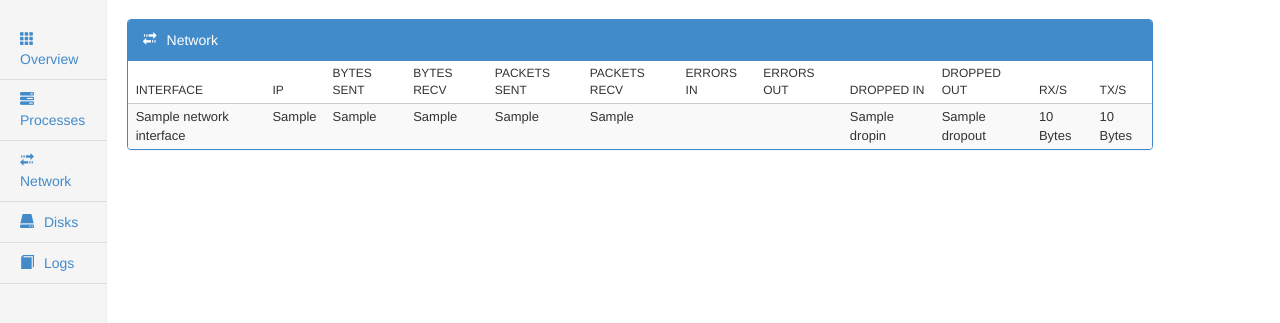
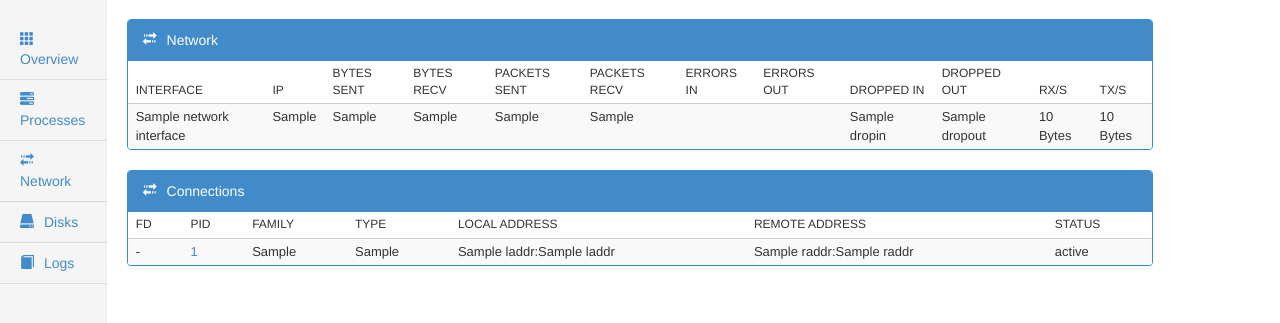
Before and after one commit to Jahaja/psdash, a Flask app: template psdash/templates/network.html in a window 1280 px wide. Shown: the part 51-374 px from the top of the page. Run offline with Flask 2, Linux system fonts and the light colour scheme; the template is opened without the code that fills it: most values are stand-ins (such as "Sample title", 1, 10 or a date in 2020); some libraries are stand-ins or nearby versions.

Commit message:
Added a system-wide connections table on the network page.
This page will probably need some additional filters further on.

```diff
--- a/psdash/templates/network.html
+++ b/psdash/templates/network.html
@@ -39,4 +39,53 @@
             </tbody>
         </table>
     </div>
+    <div id="connections" class="panel panel-primary">
+        <div class="panel-heading"><span class="glyphicon glyphicon-transfer"></span> Connections</div>
+        <table class="table table-striped table-condensed table-hover">
+            <thead>
+                <tr>
+                    <th>FD</th>
+                    <th>PID</th>
+                    <th>Family</th>
+                    <th>Type</th>
+                    <th>Local address</th>
+                    <th>Remote address</th>
+                    <th>Status</th>
+                </tr>
+            </thead>
+            <tbody>
+                {% for c in net_connections %}
+                <tr>
+                    <td>
+                        {{ c.fd if c.fd > 0 else "-" }}
+                    </td>
+                    <td>
+                        {% if c.pid %}
+                            <a href="{{ url_for(".process", pid=c.pid) }}">{{ c.pid }}</a>
+                        {% else %}
+                            -
+                        {% endif %}
+                    </td>
+                    <td>{{ socket_families[c.family] }}</td>
+                    <td>{{ socket_types[c.type] }}</td>
+                    <td>
+                        {% if c.laddr[0] and c.laddr[1] %}
+                            {{ c.laddr[0] }}:{{ c.laddr[1] }}
+                        {% else %}
+                            -
+                        {% endif %}
+                    </td>
+                    <td>
+                        {% if c.raddr[0] and c.raddr[1] %}
+                            {{ c.raddr[0] }}:{{ c.raddr[1] }}
+                        {% else %}
+                            -
+                        {% endif %}
+                    </td>
+                    <td>{{ c.status }}</td>
+                </tr>
+                {% endfor %}
+            </tbody>
+        </table>
+    </div>
 {% endblock %}
--- a/psdash/web.py
+++ b/psdash/web.py
@@ -60,6 +60,13 @@ def get_process_environ(pid):
 
     return env_vars
 
+
+def socket_constants(prefix):
+    return dict((getattr(socket, n), n) for n in dir(socket) if n.startswith(prefix))
+
+
+socket_families = socket_constants('AF_')
+socket_types = socket_constants('SOCK_')
 
 app = Flask(__name__)
 app.config.from_envvar("PSDASH_CONFIG", silent=True)
@@ -315,10 +322,17 @@ def process(pid, section):
 def view_networks():
     netifs = get_network_interfaces()
     netifs.sort(key=lambda x: x.get("bytes_sent"), reverse=True)
+
+    conns = psutil.net_connections()
+    conns.sort(key=lambda x: x.status)
+
     return render_template(
         "network.html",
         page="network",
         network_interfaces=netifs,
+        net_connections=conns,
+        socket_families=socket_families,
+        socket_types=socket_types,
         is_xhr=request.is_xhr
     )
 
```
Also changed, not shown: 1 other file.
